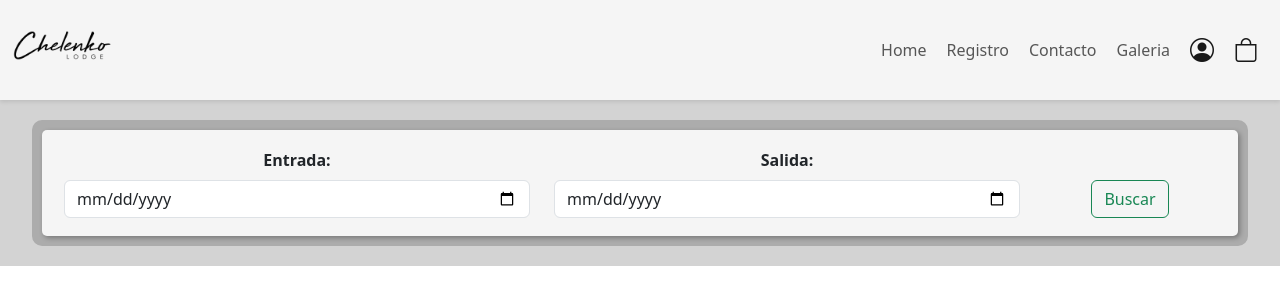
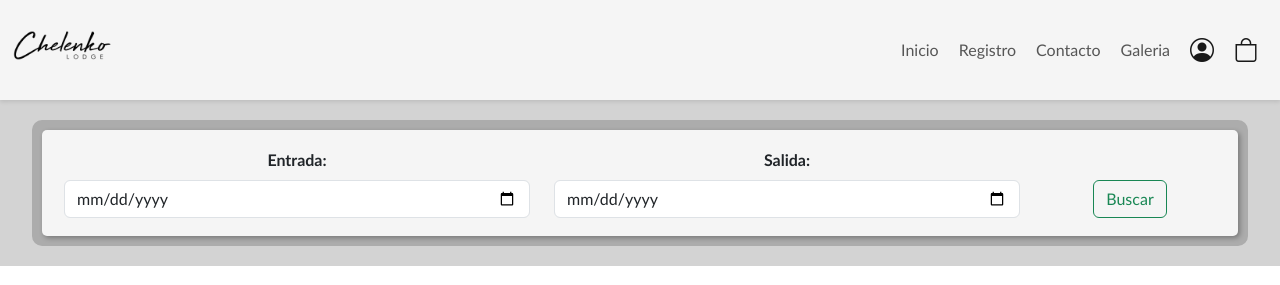
Before and after one commit to matihtgens/ChelenkoLodge-OTA, a React (Vite) app: page / in a window 1280 px wide. Shown: the top 285 px of the page. Built offline with nearby package versions, Linux system fonts and the light colour scheme.

Commit message:
Se agrega el Favicon y cambios en la fuente de texto

```diff
--- a/index.html
+++ b/index.html
@@ -3,7 +3,8 @@
 <head>
     <meta charset="UTF-8">
     <meta name="viewport" content="width=device-width, initial-scale=1.0">
-    <title>Chelenko Lodge</title>
+    <title>Chelenko Lodge OTA | Experimenta la Patagonia Chilena Como Nunca Antes</title>
+    <link rel="icon" type="image/x-icon" href="./public/cropped-Favicon-Final-2-32x32.webp" />
     <link rel="stylesheet" href="https://cdn.jsdelivr.net/npm/bootstrap-icons@1.7.2/font/bootstrap-icons.css">
     <link rel="stylesheet" href="./src/index.css"> <!-- Si tienes un archivo CSS global -->
 </head>
--- a/src/components/header.css
+++ b/src/components/header.css
@@ -19,6 +19,7 @@ header {
     display: flex;
     align-items: center;
     justify-content: end;
+    font-family: 'Trebuchet MS', 'Lucida Sans Unicode', 'Lucida Grande', 'Lucida Sans', Arial, sans-serif;
 }
 
 
--- a/src/components/header.jsx
+++ b/src/components/header.jsx
@@ -25,10 +25,10 @@ function Header({ onCartClick }) {  // Componente funcional Header que recibe la
                         </button>
                         <div className="collapse navbar-collapse justify-content-end" id="navbarNavAltMarkup">
                             <div className="navbar-nav cont-links">
-                                <Link className="nav-link efecto" to="/home">Home</Link>
+                                <Link className="nav-link efecto" to="/home">Inicio</Link>
                                 <Link className="nav-link efecto" to="/register">Registro</Link>
                                 <Link className="nav-link efecto" to="/contact">Contacto</Link>
-                                <Link className="nav-link efecto" to="/galeria">Galeria</Link>
+                                <Link className="nav-link efecto" to="https://www.chelenko.com/nosotros/galleria/" target="_blank">Galeria</Link>
                                 <Link className="nav-icon efecto d-none d-lg-block" to="/profile">
                                     <i className="bi bi-person-circle"></i>
                                 </Link>
--- a/src/components/navbar.css
+++ b/src/components/navbar.css
@@ -11,6 +11,7 @@
     padding: 10px;
     border-radius: 10px;
     background-color: rgb(172, 172, 172);
+    font-family: 'Trebuchet MS', 'Lucida Sans Unicode', 'Lucida Grande', 'Lucida Sans', Arial, sans-serif;
     display: flex;
     align-items: center;
     justify-content: center;
```
Also changed, not shown: public/cropped-Favicon-Final-2-32x32.webp (added).
